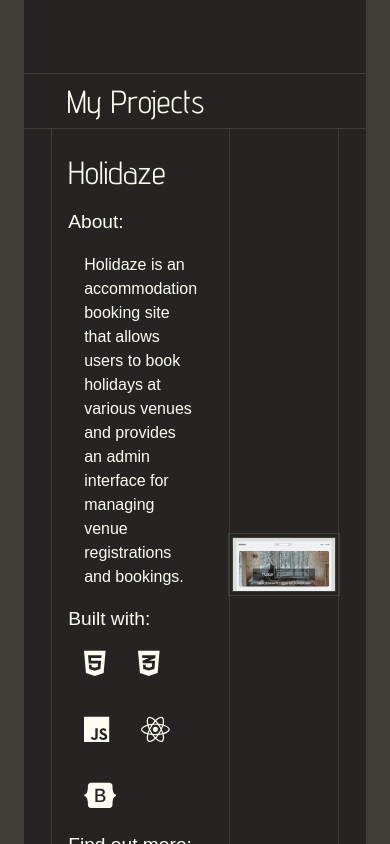
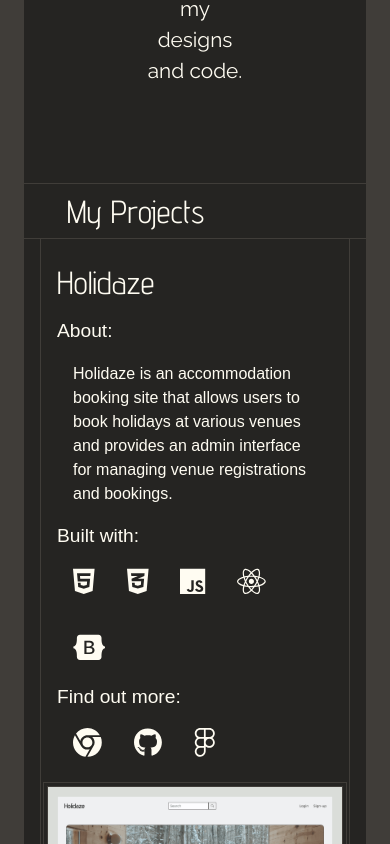
Before and after one commit to AnnaAWojtowicz/MyPortfolio, a React (Vite) app: page / in a window 390 px wide. Shown: the part 1240-2084 px from the top of the page. Built offline with nearby package versions, Linux system fonts and the light colour scheme.

Commit message:
fixing responsive layout

```diff
--- a/src/components/Home.jsx
+++ b/src/components/Home.jsx
@@ -39,6 +39,7 @@ function Home() {
             <div className='contentContainer2'>
                 <h2 className='subtitle'>My Projects</h2>
                 <div className='projectContainer projectContainerLayout'>
+
                     <div className='projectTextContainer'>
                         <h3 className='projectTitle'>Holidaze</h3>
                         <div className='project'>About: </div>
@@ -70,9 +71,11 @@ function Home() {
                             </a>
                         </div>
                     </div>
+
                     <div className='projectImgContainer'>
                         <Image src={Holidaze} className='projectImg' />
                     </div>
+
                 </div>
                 <div className='projectContainer projectContainerLayout'>
                     <div className='projectTextContainer'>
--- a/src/index.css
+++ b/src/index.css
@@ -226,6 +226,26 @@ footer *:after {
   font-size: 2rem;
 }
 
+/* .projectContainer {
+  border-top: 1px solid #403d39;
+  grid-column-start: 1;
+  grid-column-end: 6;
+  display: grid;
+  place-items: center;
+  grid-template-columns: 1fr 2fr 2fr 2fr 1fr;
+}
+
+.projectTextContainer {
+  grid-column-start: 2;
+  grid-column-end: 3;
+  display: flex;
+  flex-direction: column;
+  justify-content: center;
+  padding: 0.5rem 1rem;
+  border-left: 1px solid #403d39;
+  border-right: 1px solid #403d39;
+} */
+
 .projectContainer {
   border-top: 1px solid #403d39;
   grid-column-start: 1;
@@ -269,6 +289,16 @@ footer *:after {
   font-weight: 300;
 }
 
+/* .projectImgContainer {
+  grid-column-start: 3;
+  grid-column-end: 5;
+  border-right: 1px solid #403d39;
+  display: flex;
+  justify-content: center;
+  align-items: center;
+  height: 100%;
+} */
+
 .projectImgContainer {
   grid-column-start: 3;
   grid-column-end: 5;
@@ -277,6 +307,38 @@ footer *:after {
   justify-content: center;
   align-items: center;
   height: 100%;
+}
+
+@media (max-width: 768px) {
+  /* .projectContainer {
+    grid-template-columns: 1fr;
+  }
+
+  .projectImgContainer {
+    grid-column-start: 1;
+    grid-column-end: 2;
+    margin-bottom: 1rem;
+  }
+
+  .projectTextContainer {
+    grid-column-start: 1;
+    grid-column-end: 2;
+  } */
+
+  .projectContainer {
+    grid-template-columns: 1fr;
+    padding: 0 1rem;
+  }
+
+  .projectImgContainer {
+    grid-column: 1 / -1;
+    padding-bottom: 1rem;
+    border-left: 1px solid #403d39;
+  }
+
+  .projectTextContainer {
+    grid-column: 1 / -1;
+  }
 }
 
 .projectImg {
```
